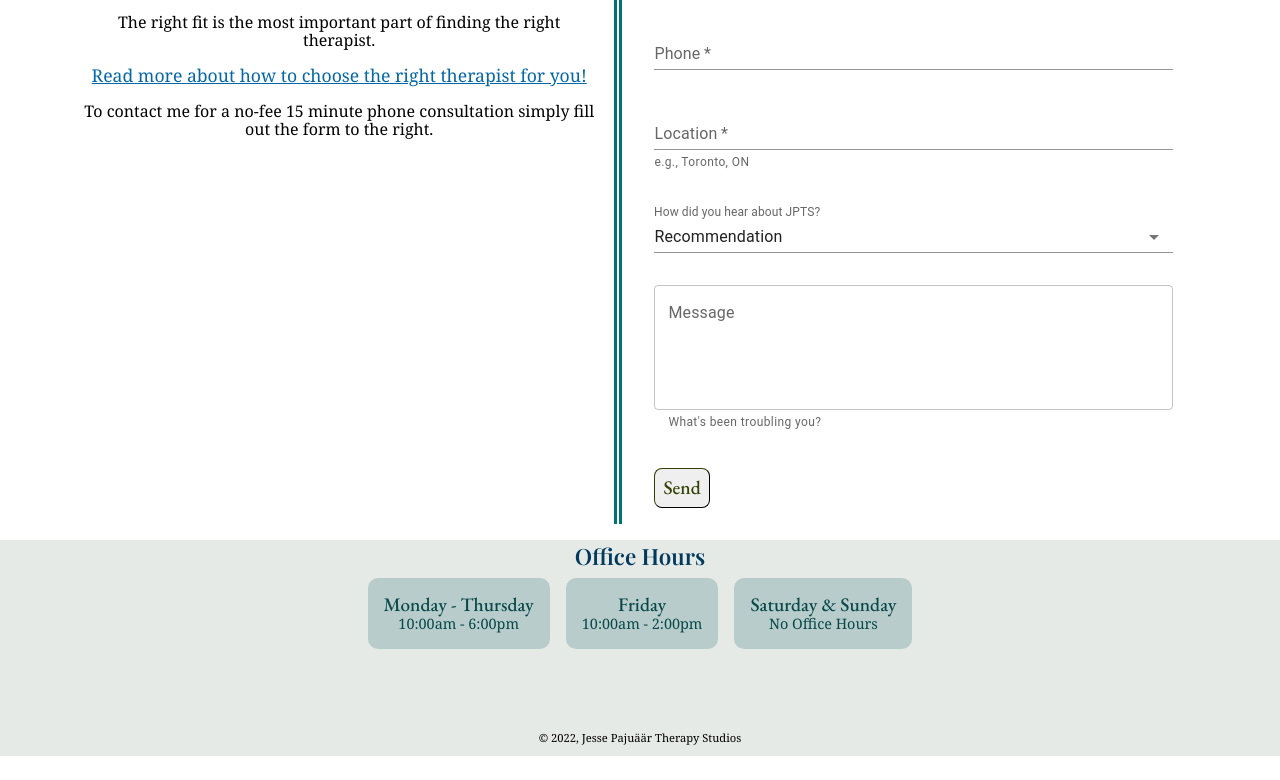
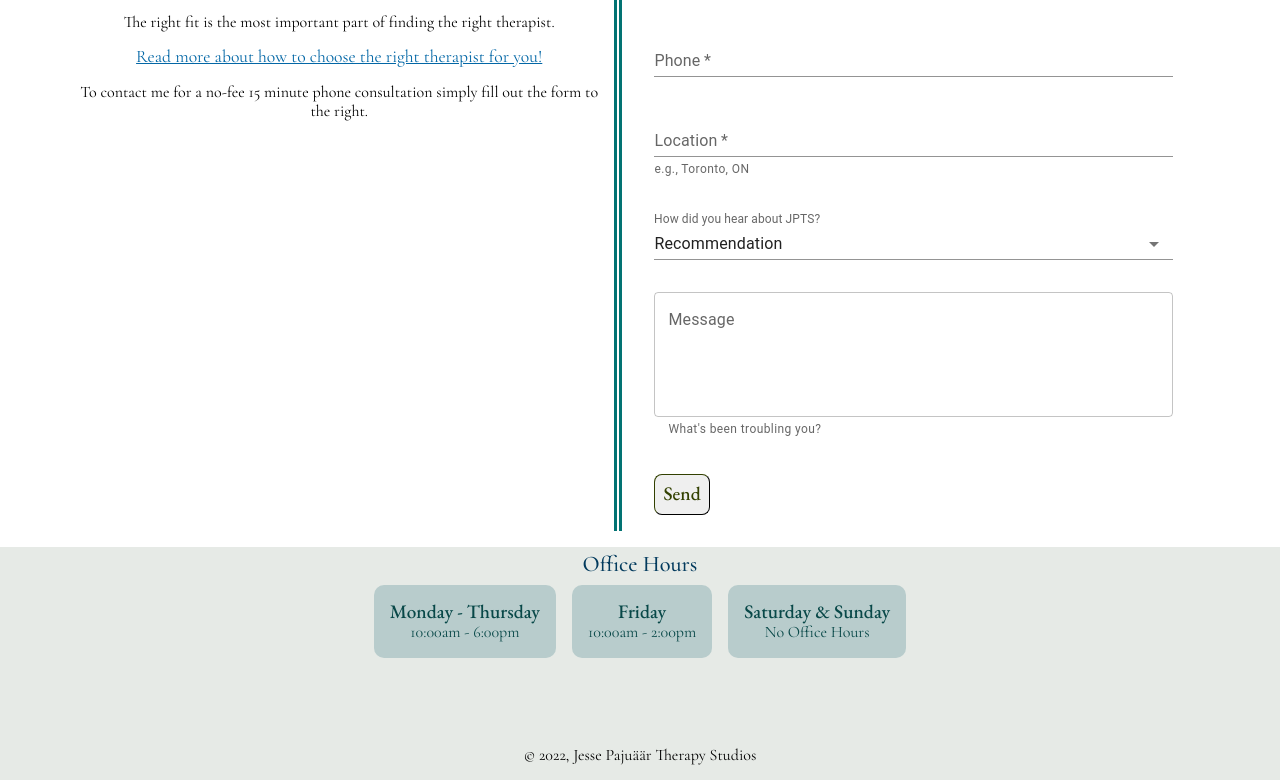
Before and after one commit to danispinxo/jesse-site, a Gatsby site: page /contact in a window 1280 px wide. Shown: the part 743-1523 px from the top of the page. Before the commit the page ends 1499 px from the top, so only its background shows below. Built offline with nearby package versions, Linux system fonts and the light colour scheme; Gatsby itself is replaced by a stand-in of ours; grey boxes are pictures that could not be loaded.

Commit message:
changing font

```diff
--- a/gatsby-config.js
+++ b/gatsby-config.js
@@ -6,7 +6,7 @@ module.exports = {
   siteMetadata: {
     title: 'Jesse Pajuaar Therapy Studios',
     siteUrl: 'https://jessesitemain.gatsbyjs.io/',
-    description: 'Toronto-based art therapist and psychotherapist available for teletherapy and remote therapy, phone and video sessions.',
+    description: 'Toronto-based art therapist and psychotherapist available for teletherapy and remote therapy, phone and video sessions. Servicing the Toronto area and nearby (Barrie, York Region, Caledon, Mississauga, Brampton, Scarborough, Kitchener-Waterloo, Hamilton, Niagara, St. Catharines). Offering psychotherapy and art therapy for teens and adults.',
     image: './src/images/Logo.webp'
   },
   plugins: [
--- a/src/pages/about-and-services.scss
+++ b/src/pages/about-and-services.scss
@@ -99,7 +99,7 @@
 
     @include xs {
       columns: 1;
-      font-size: 0.9rem;
+      font-size: 1rem;
     }
   }
 }
@@ -179,7 +179,7 @@
 
       @include xs {
         margin-top: -1rem;
-        font-size: 0.9rem;
+        font-size: 1rem;
       }
 
       @include sm {
@@ -204,14 +204,14 @@
     font-family: $body-font;
 
     @include xs {
-      font-size: 0.9rem;
+      font-size: 1rem;
       margin: 0;
       margin-top: 1rem;
       width: 90%;
     }
 
     @include sm {
-      font-size: 0.9rem;
+      font-size: 1rem;
     }
 
     ul {
--- a/src/pages/contact.scss
+++ b/src/pages/contact.scss
@@ -78,7 +78,7 @@
 
     .form-identifier {
       text-align: center;
-      font-size: 0.9rem;
+      font-size: 1rem;
 
       .name {
         text-decoration: underline;
@@ -165,7 +165,7 @@
 
     .form-identifier {
       text-align: center;
-      font-size: 0.9rem;
+      font-size: 1rem;
 
       .name {
         text-decoration: underline;
--- a/src/pages/index.js
+++ b/src/pages/index.js
@@ -79,7 +79,7 @@ export const Head = () => {
       <link rel="icon" type="image/png" href={Logo}/>
       <link rel="preconnect" href="https://fonts.googleapis.com" />
       <link rel="preconnect" href="https://fonts.gstatic.com" crossOrigin="true" />
-      <link href="https://fonts.googleapis.com/css2?family=EB+Garamond:ital,wght@0,500;1,400;1,500&family=Lato:ital,wght@0,100;0,400;0,700;0,900;1,400&family=Playfair+Display:wght@600;700;800;900&display=swap" rel="stylesheet" defer/>
+      <link href="https://fonts.googleapis.com/css2?family=Cormorant+Garamond:ital,wght@0,400;0,500;0,600;1,400;1,500;1,600&family=Cormorant:wght@500;600;700&family=EB+Garamond:ital,wght@0,500;1,400;1,500&family=Playfair+Display:wght@600;700;800;900&display=swap" rel="stylesheet" defer />
       <script src="https://www.google.com/recaptcha/api.js" async defer />
       <title>Jesse Pajuäär Therapy Studios</title>
     </>
--- a/src/pages/resources.scss
+++ b/src/pages/resources.scss
@@ -60,7 +60,7 @@
       margin-top: -1.5rem;
       padding: 1rem;
       font-family: $body-font;
-      font-size: 0.9rem;
+      font-size: 1rem;
     }
   }
 }
--- a/src/pages/styles.scss
+++ b/src/pages/styles.scss
@@ -64,6 +64,7 @@
 
     .title {
       font-family: $header-font;
+      font-weight: 700;
       color: $dark-green;
       text-align: center;
       font-size: 2rem;
@@ -92,7 +93,7 @@
 
     @include xs {
       padding: 0.1rem;
-      font-size: 0.8rem;
+      font-size: 1rem;
     }
 
     &:hover {
@@ -164,7 +165,7 @@ main {
       font-family: $header-font;
       line-height: 1.9rem;
       font-size: 1.4rem;
-      font-weight: 400;
+      font-weight: 600;
       color: $dark-teal;
 
       @include xs {
@@ -276,7 +277,7 @@ main {
       font-style: italic;
 
       @include xs {
-        font-size: 0.9rem;
+        font-size: 1rem;
       }
 
       @include lg {
@@ -290,7 +291,7 @@ main {
       line-height: 1.5rem;
 
       @include xs {
-        font-size: 0.9rem;
+        font-size: 1rem;
         line-height: 1.1rem;
       }
 
@@ -362,7 +363,7 @@ main {
 
   p {
     font-family: $body-font;
-    font-size: 0.7rem;
+    font-size: 1rem;
   }
 }
 
@@ -419,7 +420,7 @@ main {
     color: $dark-blue;
 
     @include xs {
-      font-size: 0.9rem;
+      font-size: 1rem;
     }
 
     @include lg {
@@ -434,8 +435,8 @@ main {
     color: $very-dark-blue;
 
     @include xs {
-      font-size: 0.8rem;
-      line-height: 0.8rem;
+      font-size: 1rem;
+      line-height: 1rem;
     }
 
     @include lg {
@@ -453,7 +454,7 @@ main {
       @include blue-btn;
 
       @include xs {
-        font-size: 0.8rem;
+        font-size: 1rem;
       }
 
       @include lg {
@@ -555,7 +556,7 @@ main {
 
       .schedule-times {
         font-family: $body-font;
-        font-size: 0.9rem;
+        font-size: 1rem;
         color: $dark-teal;
       }
     }
--- a/src/pages/variables.scss
+++ b/src/pages/variables.scss
@@ -1,7 +1,7 @@
 // fonts
-$body-font: 'Georgia', serif;
+$body-font: 'Cormorant Garamond', serif;
 $sub-font: 'EB Garamond', serif;
-$header-font: 'Playfair Display', serif;
+$header-font: 'Cormorant', serif;
 
 // colours
 $light-blue: #A2CDF2;
```
